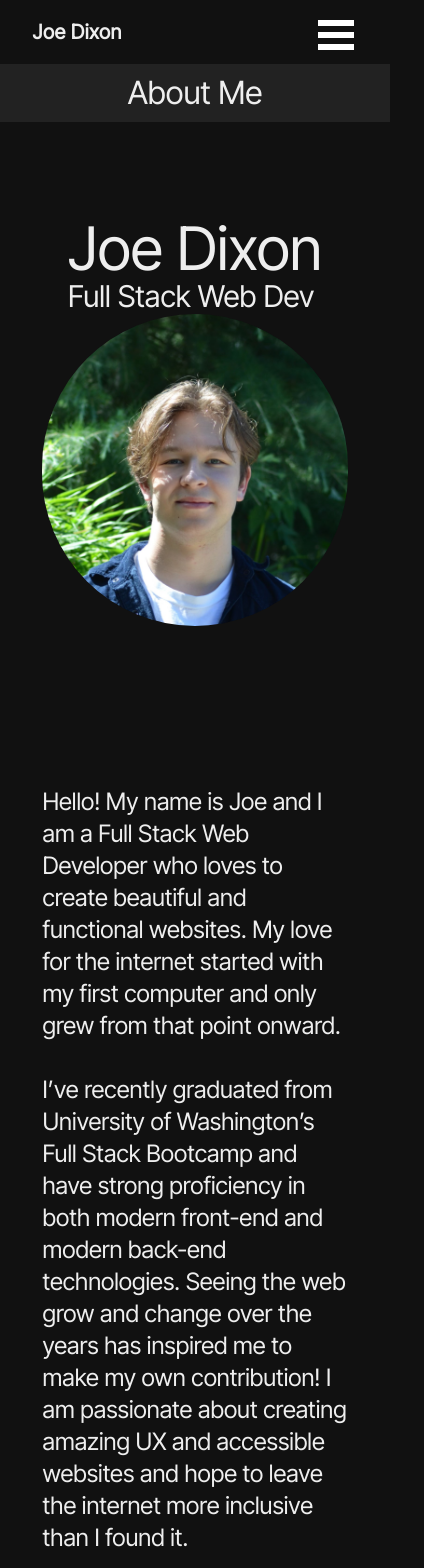
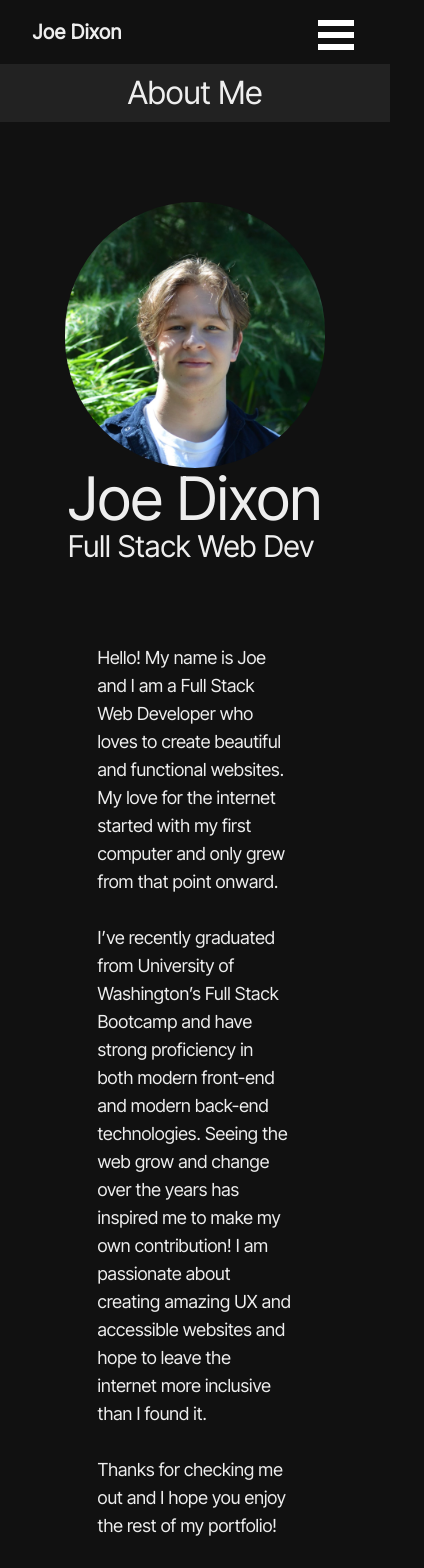
Before and after one commit to joerdixon/my-portfolio-2, a React (Create React App) app: page / in a window 390 px wide. Shown: the top 1568 px of the page, 424 px wide, since content can reach past the window. Built offline with nearby package versions, Linux system fonts and the light colour scheme.

Commit message:
fixed screensize issue on mobile

```diff
--- a/src/components/Page/Pages/About.jsx
+++ b/src/components/Page/Pages/About.jsx
@@ -11,7 +11,7 @@ function About(props) {
         <div className='flex flex-col justify-top items-center md:w-5/6'>
             <h2 className='sectionheading md:sectionheading-md'>About Me</h2>
             <div className='flex flex-col justify-between items-center overflow-auto'>
-                <div className='flex flex-col md:flex-row justify-evenly items-center mt-24'>
+                <div className='flex flex-col-reverse md:flex-row justify-evenly items-center mt-20'>
                     <div className='flex flex-col justify-evenly items-start h-full'>
                     {/* TODO: Add gradient and animation like v1 */}
                         <h1 className='text-6xl'>Joe Dixon</h1>
@@ -23,8 +23,8 @@ function About(props) {
                     </div>
                 </div>
                 {/* TODO: Add highlighting and emphasis to certain words. */}
-                <div className='w-2/3 m-40'>
-                    <p className='text-left text-2xl w-full'>Hello! My name is Joe and I am a Full Stack Web Developer who loves to create beautiful and functional websites. My love for the internet started with my first computer and only grew from that point onward. <br /><br />
+                <div className='w-1/2 mt-20 mb-20'>
+                    <p className='text-left text-lg md:text-2xl w-full'>Hello! My name is Joe and I am a Full Stack Web Developer who loves to create beautiful and functional websites. My love for the internet started with my first computer and only grew from that point onward. <br /><br />
 
                         I’ve recently graduated from University of Washington’s Full Stack Bootcamp and have strong proficiency in both modern front-end and modern back-end technologies. Seeing the web grow and change over the years has inspired me to make my own contribution! I am passionate about creating amazing UX and accessible websites and hope to leave the internet more inclusive than I found it. <br /><br />
 
```
